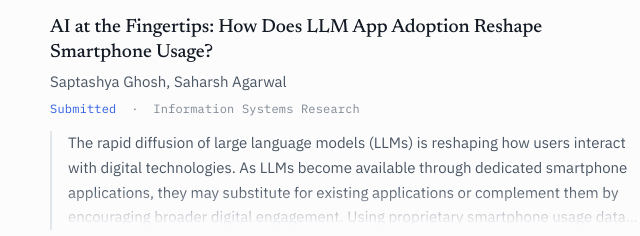
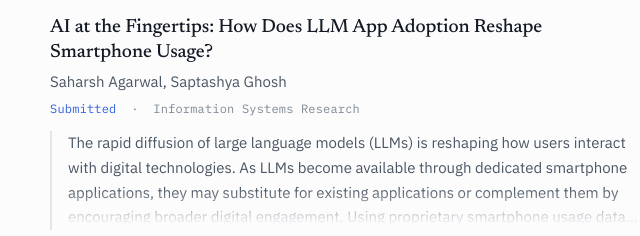
Before and after one commit to Saptashya-25/Saptashya-25.github.io, a plain HTML site: page research.html in a window 1280 px wide. Shown: the part 399-635 px from the top of the page, 390-1030 px from the left. Drawn offline with Linux system fonts and the light colour scheme.

Commit message:
Swap authors' names in research paper section

```diff
--- a/research.html
+++ b/research.html
@@ -88,7 +88,7 @@
         <h3 class="paper-title">
           AI at the Fingertips: How Does LLM App Adoption Reshape Smartphone Usage?
         </h3>
-        <p class="paper-authors">Saptashya Ghosh, Saharsh Agarwal</p>
+        <p class="paper-authors">Saharsh Agarwal, Saptashya Ghosh</p>
         <p class="paper-venue"><span class="status">Submitted</span> &nbsp;·&nbsp; Information Systems Research</p>
 
         <div class="abstract">
```
